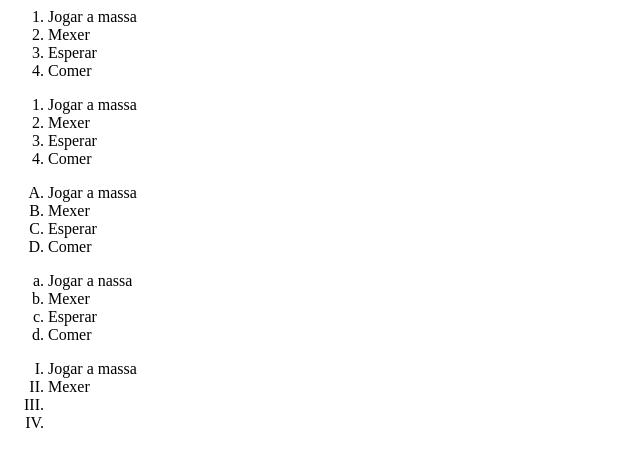
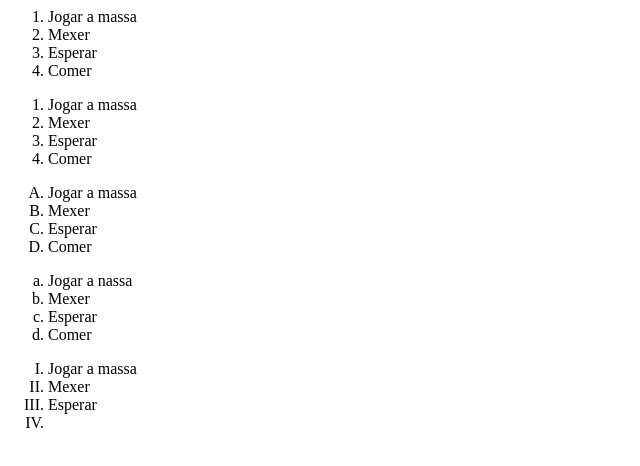
Before and after one commit to Devsgeeknerd/cla-com-com-int-int-log-ori-obj-com-bas, a plain HTML site: page index.html in a window 1280 px wide. Shown: the full height of the page, 0-640 px from the left. Drawn offline with Linux system fonts and the light colour scheme.

Commit message:
Adicionando o passo a passo

```diff
--- a/index.html
+++ b/index.html
@@ -31,7 +31,7 @@
         <ol type="I">
             <li>Jogar a massa</li>
             <li>Mexer</li>
-            <li></li>
+            <li>Esperar</li>
             <li></li>
         </ol>
     </body>
```
